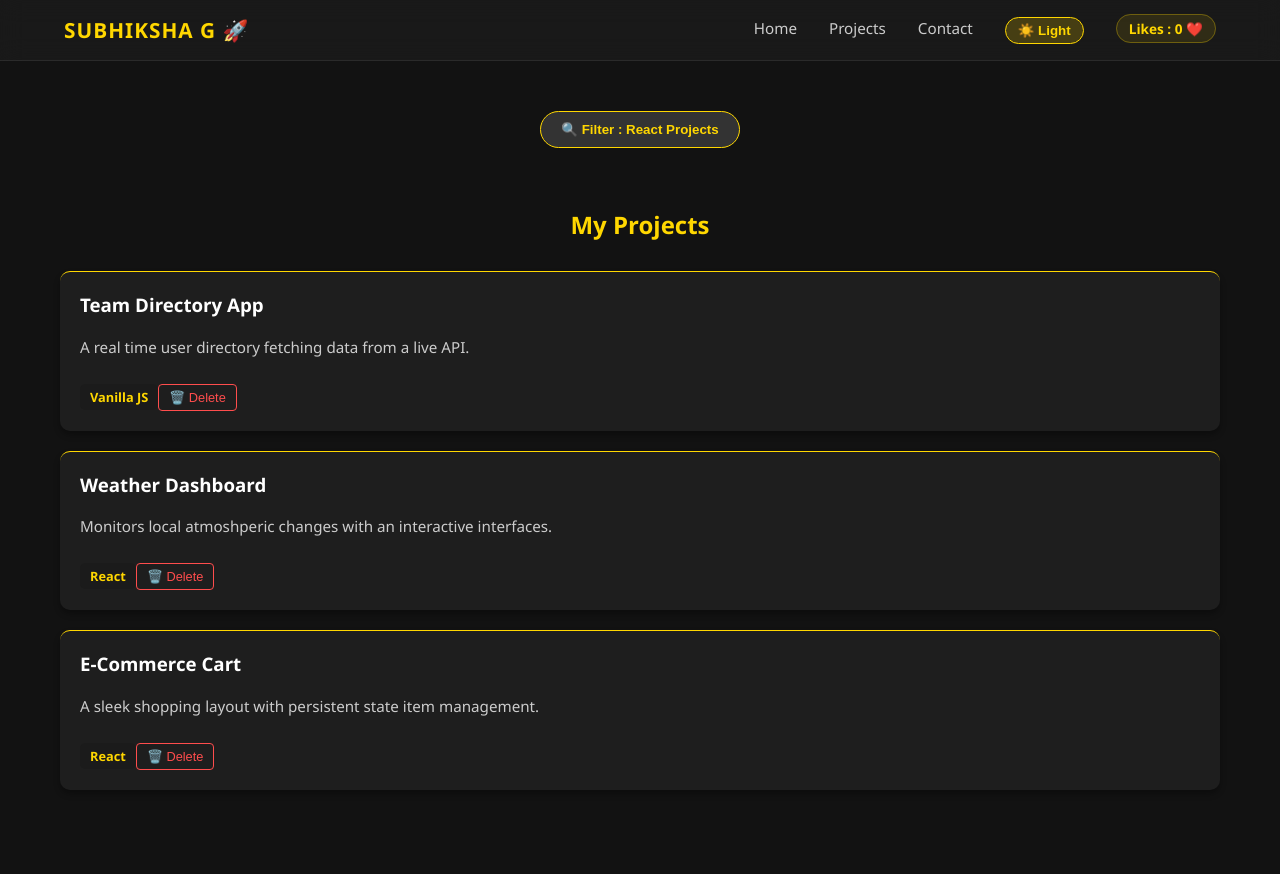
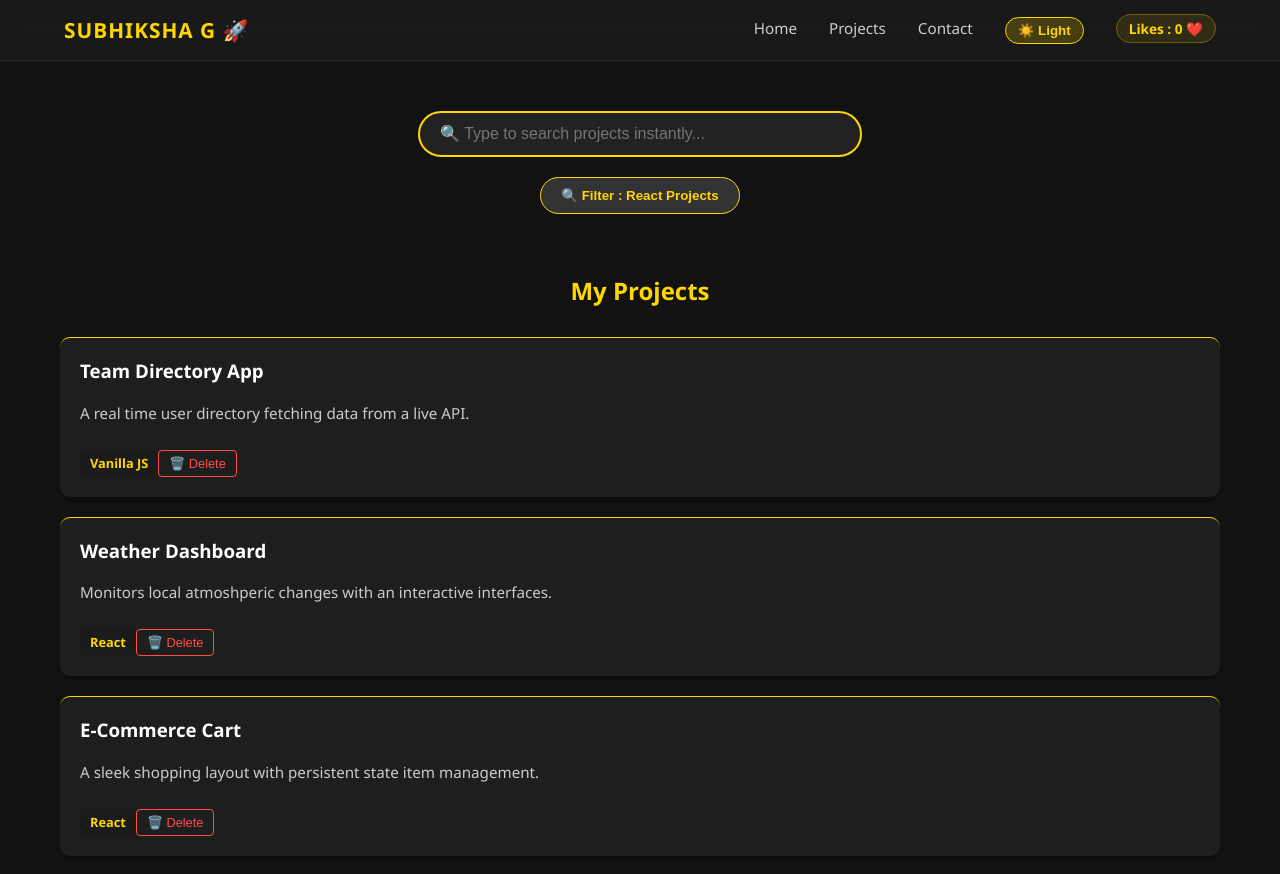
Before and after one commit to Subhiksha-G/Subhiksha-React-Portfolio, a React (Vite) app: page /projects in a window 1280 px wide. Shown: the top 874 px of the page. Before the commit the page ends 850 px from the top, so only its background shows below. Built offline with nearby package versions, Linux system fonts and the light colour scheme.

Commit message:
Implemented useRef hook for auto-focus project search capabilities

```diff
--- a/src/pages/ProjectsPage.jsx
+++ b/src/pages/ProjectsPage.jsx
@@ -1,10 +1,51 @@
+import { useEffect, useRef, useState } from "react";
 import ProjectGrid from "../components/ProjectGrid/ProjectGrid";
 
-function ProjectsPage({displayedProjects, deleteProject, showOnlyReact, setShowOnlyReact}) {
-    return(
-        <div style={{padding: '20px'}}>
-            <div style={{textAlign: "center", marginTop: "30px"}}>
-                <button onClick={() => setShowOnlyReact(!showOnlyReact)}
+function ProjectsPage({
+  displayedProjects,
+  deleteProject,
+  showOnlyReact,
+  setShowOnlyReact,
+}) {
+  const [searchQuery, setSearchQuery] = useState("");
+
+  const inputRef = useRef(null);
+
+  useEffect(() => {
+    if (inputRef.current) {
+      inputRef.current.focus();
+    }
+  }, []);
+
+  const filteredSearchProjects = displayedProjects.filter((project) =>
+    project.title.toLowerCase().includes(searchQuery.toLowerCase()),
+  );
+
+  return (
+    <div style={{ padding: "20px" }}>
+      <div style={{ textAlign: "center", marginTop: "30px" }}>
+        <input
+          type="text"
+          placeholder="🔍 Type to search projects instantly..."
+          value={searchQuery}
+          onChange={(e) => setSearchQuery(e.target.value)}
+          ref={inputRef}
+          style={{
+            padding: "12px 20px",
+            width: "100%",
+            maxWidth: "400px",
+            borderRadius: "25px",
+            border: "2px solid gold",
+            background: "#222",
+            color: "white",
+            fontSize: "1rem",
+            outline: "none",
+            marginBottom: "20px",
+          }}
+        />
+        <br />
+        <button
+          onClick={() => setShowOnlyReact(!showOnlyReact)}
           style={{
             background: showOnlyReact ? "gold" : "#333",
             color: showOnlyReact ? "black" : "gold",
@@ -12,12 +53,18 @@ function ProjectsPage({displayedProjects, deleteProject, showOnlyReact, setShowO
             padding: "10px 20px",
             borderRadius: "20px",
             cursor: "pointer",
-                        fontWeight: "bold"
-                    }}>
-                    {showOnlyReact ? "⚡ Showing React Only" : "🔍 Filter : React Projects"}
+            fontWeight: "bold",
+          }}
+        >
+          {showOnlyReact
+            ? "⚡ Showing React Only"
+            : "🔍 Filter : React Projects"}
         </button>
       </div>
-            <ProjectGrid allProjects={displayedProjects} onDeleteProject={deleteProject} />
+      <ProjectGrid
+        allProjects={filteredSearchProjects}
+        onDeleteProject={deleteProject}
+      />
     </div>
   );
 }
```
Lines whose indentation alone changed are shown as unchanged.
